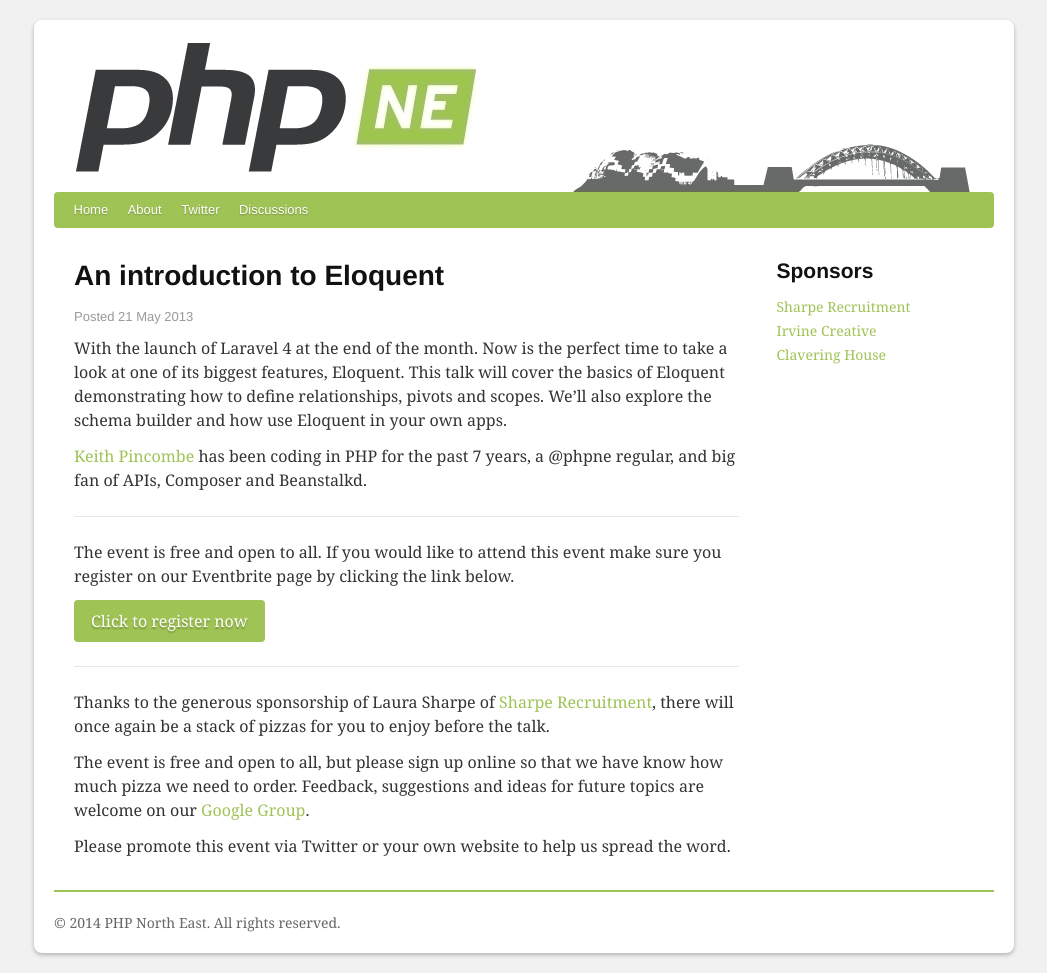
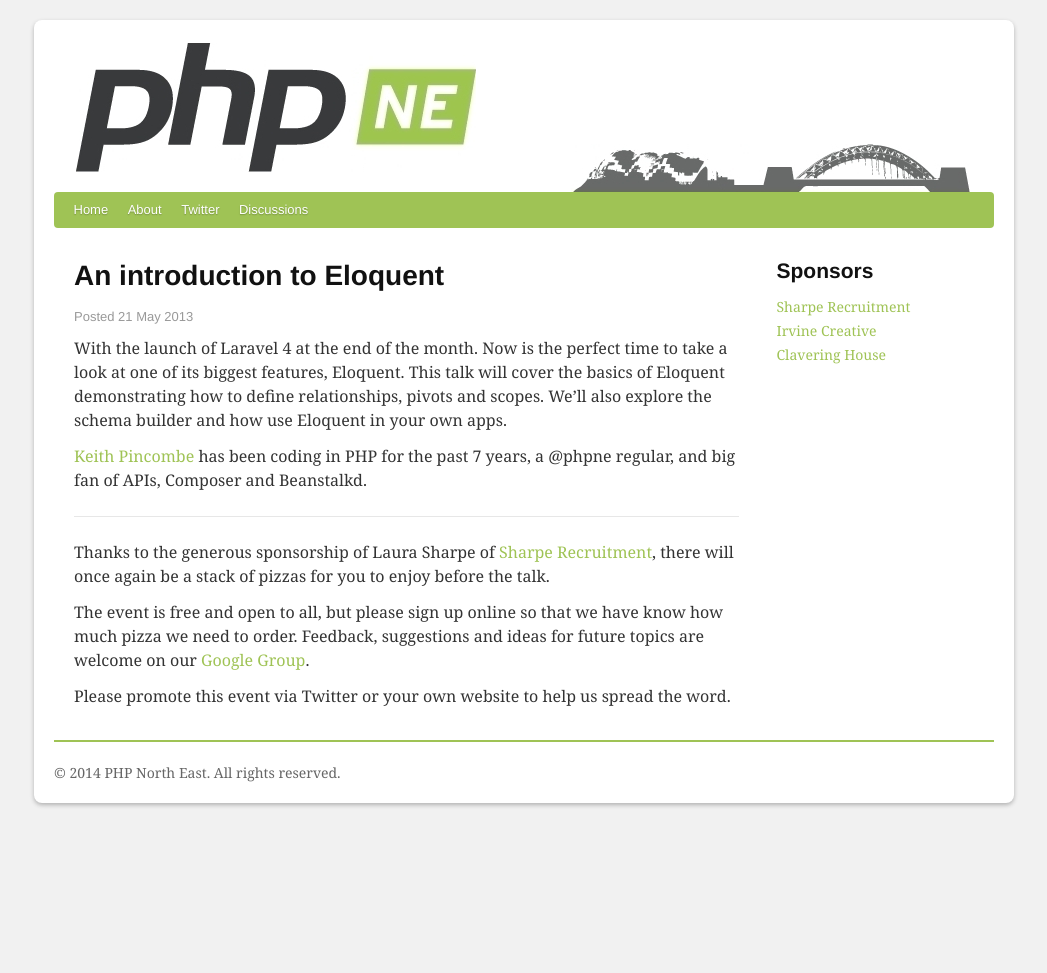
Before and after one commit to phpne/phpne.github.io, a Jekyll site: the page built from _posts/2013-05-21-an-introduction-to-eloquent.md, in a window 1280 px wide. Shown: the whole page, without its empty margins (116-1163 px from the left). Built offline with Jekyll 4.4.1, drawn with Linux system fonts in a browser that asks for light colours; after the commit the page ends 900 px from its top, so only the background shows below that; some of the changed lines change nothing that is shown.

Commit message:
Hiding registration link when post (event) has past

```diff
--- a/_includes/event-register.html
+++ b/_includes/event-register.html
@@ -1,4 +1,4 @@
-{% if page.date < site.time %}
+{% if page.date > site.time %}
             <aside class="event-register">
               <p><strong>The event is free and open to all.</strong> If you would like to attend this event make sure you register on our Eventbrite page by clicking the link below.</p>
               <a class="btn" href="http://{{ page.eventbrite_slug }}.eventbrite.com/" rel="external">Click to register now</a>
```
